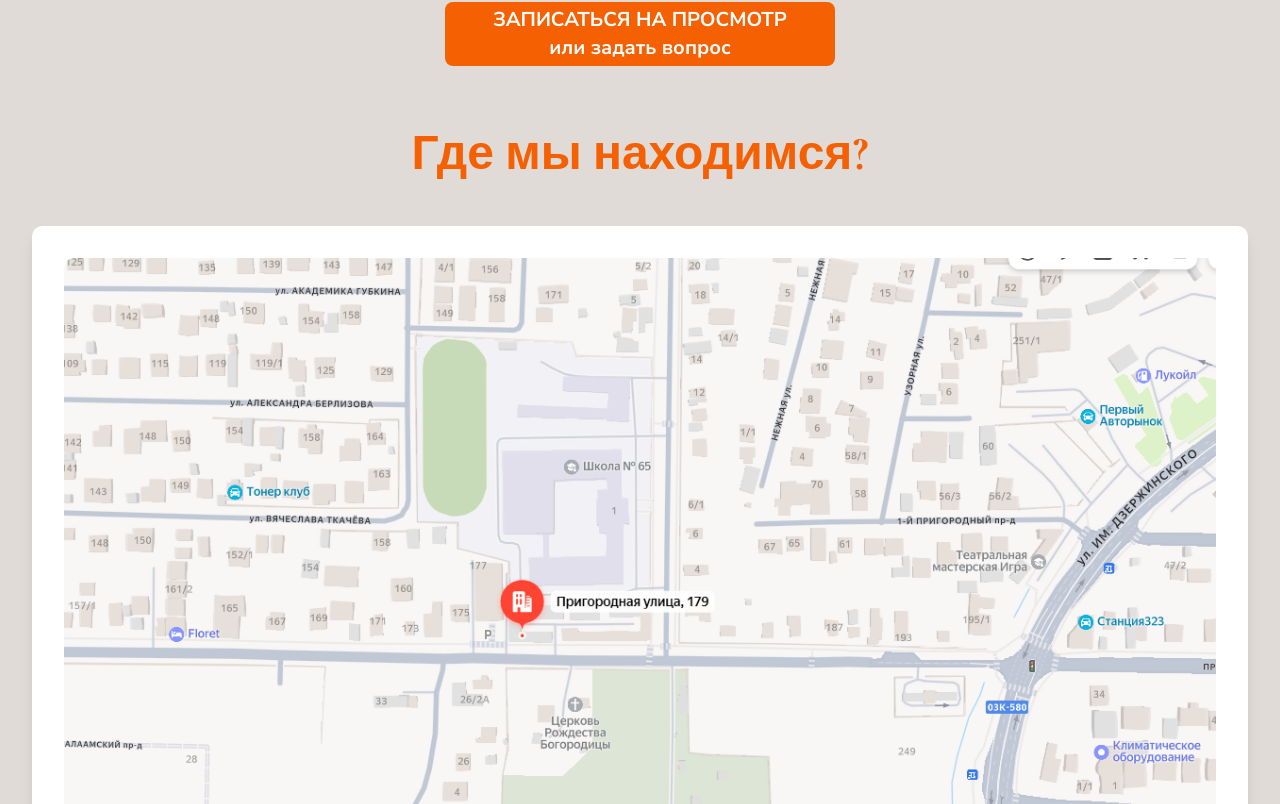
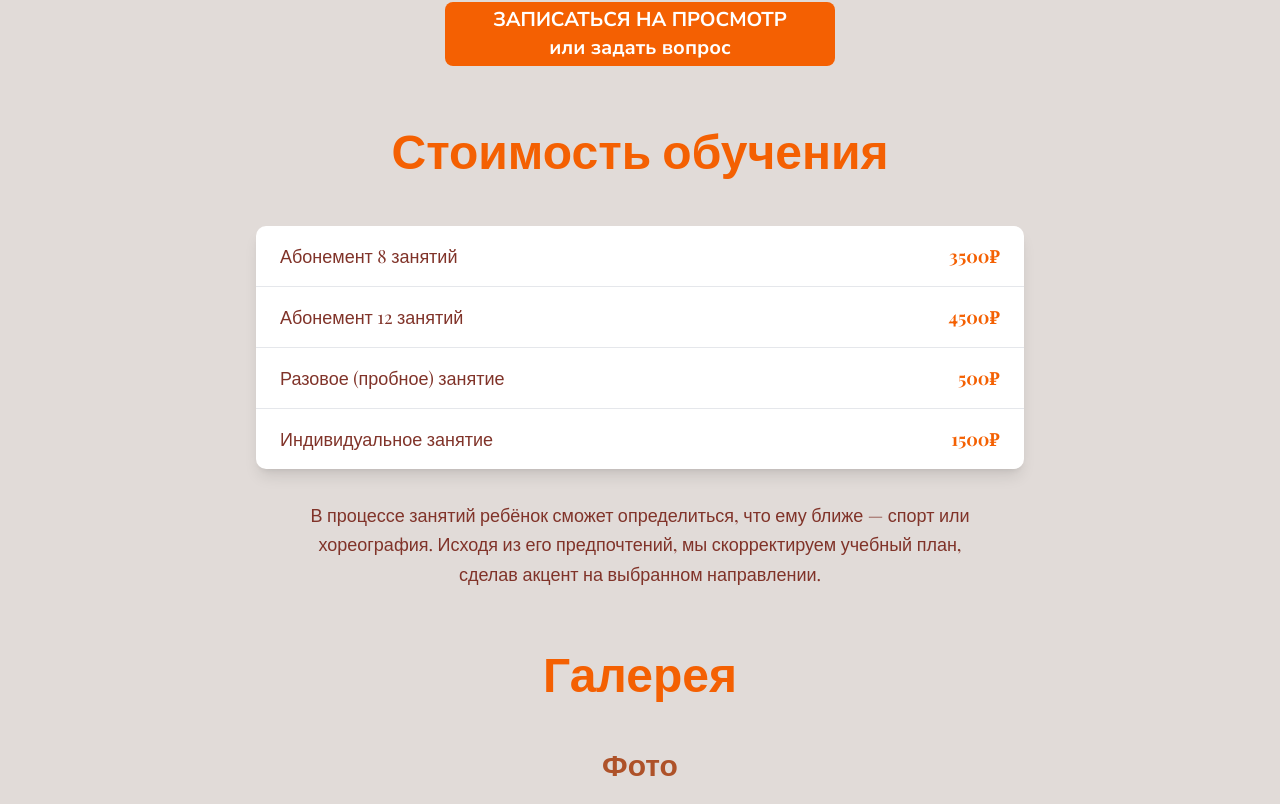
Before and after one commit to krasava1702/dance-studio, a Next.js app: page / in a window 1280 px wide. Shown: the part 2476-3280 px from the top of the page. Built offline with nearby package versions, Linux system fonts and the light colour scheme.

Commit message:
Added a pricing table. Photo replaced "kulaeva.jpg"

```diff
--- a/app/page.tsx
+++ b/app/page.tsx
@@ -153,7 +153,6 @@ export default function DanceStudio() {
             свои физические данные и творческие способности может проявить себя как личность в составе команды.
           </p>
         </section>
-
 
         <section className="mb-8">
           <h2 className="text-4xl md:text-5xl font-bold text-center mb-12 heading-font" style={{ color: "#F46002" }}>
@@ -333,24 +332,51 @@ export default function DanceStudio() {
 
         <section className="mb-16">
           <h2 className="text-4xl md:text-5xl font-bold text-center mb-12 heading-font" style={{ color: "#F46002" }}>
-            Где мы находимся?
+            Стоимость обучения
           </h2>
-          <div className="bg-white rounded-lg shadow-lg p-8">
-            <div className="w-full rounded-lg overflow-hidden">
-              <Image
-                src="/images/map-location.png"
-                alt="Карта с адресом: Пригородная улица, 179"
-                width={1200}
-                height={400}
-                className="w-full h-auto object-cover"
-              />
+          <div className="max-w-3xl mx-auto">
+            <div className="bg-white rounded-lg shadow-lg overflow-hidden">
+              <table className="w-full">
+                <tbody>
+                  <tr className="border-b border-gray-200">
+                    <td className="px-6 py-4 text-lg body-font" style={{ color: "#803329" }}>
+                      Абонемент 8 занятий
+                    </td>
+                    <td className="px-6 py-4 text-lg font-bold text-right" style={{ color: "#F46002" }}>
+                      3500₽
+                    </td>
+                  </tr>
+                  <tr className="border-b border-gray-200">
+                    <td className="px-6 py-4 text-lg body-font" style={{ color: "#803329" }}>
+                      Абонемент 12 занятий
+                    </td>
+                    <td className="px-6 py-4 text-lg font-bold text-right" style={{ color: "#F46002" }}>
+                      4500₽
+                    </td>
+                  </tr>
+                  <tr className="border-b border-gray-200">
+                    <td className="px-6 py-4 text-lg body-font" style={{ color: "#803329" }}>
+                      Разовое (пробное) занятие
+                    </td>
+                    <td className="px-6 py-4 text-lg font-bold text-right" style={{ color: "#F46002" }}>
+                      500₽
+                    </td>
+                  </tr>
+                  <tr>
+                    <td className="px-6 py-4 text-lg body-font" style={{ color: "#803329" }}>
+                      Индивидуальное занятие
+                    </td>
+                    <td className="px-6 py-4 text-lg font-bold text-right" style={{ color: "#F46002" }}>
+                      1500₽
+                    </td>
+                  </tr>
+                </tbody>
+              </table>
             </div>
-            <div className="mt-6 text-center">
-              <p className="text-xl body-font mb-2" style={{ color: "#803329" }}>
-                Пригородная улица, 179
-              </p>
-              <p className="text-lg contact-info" style={{ color: "#AE5229" }}>
-                Приходите к нам на занятия!
+            <div className="mt-8 text-center">
+              <p className="text-lg body-font leading-relaxed max-w-2xl mx-auto" style={{ color: "#803329" }}>
+                В процессе занятий ребёнок сможет определиться, что ему ближе — спорт или хореография. Исходя из его
+                предпочтений, мы скорректируем учебный план, сделав акцент на выбранном направлении.
               </p>
             </div>
           </div>
@@ -443,6 +469,31 @@ export default function DanceStudio() {
                   </div>
                 </div>
               </div>
+            </div>
+          </div>
+        </section>
+
+        <section className="mb-16">
+          <h2 className="text-4xl md:text-5xl font-bold text-center mb-12 heading-font" style={{ color: "#F46002" }}>
+            Где мы находимся?
+          </h2>
+          <div className="bg-white rounded-lg shadow-lg p-8">
+            <div className="w-full rounded-lg overflow-hidden">
+              <Image
+                src="/images/map-location.png"
+                alt="Карта с адресом: Пригородная улица, 179"
+                width={1200}
+                height={400}
+                className="w-full h-auto object-cover"
+              />
+            </div>
+            <div className="mt-6 text-center">
+              <p className="text-xl body-font mb-2" style={{ color: "#803329" }}>
+                Пригородная улица, 179
+              </p>
+              <p className="text-lg contact-info" style={{ color: "#AE5229" }}>
+                Приходите к нам на занятия!
+              </p>
             </div>
           </div>
         </section>
```
Also changed, not shown: package.json (+9 -9 lines), public/images/teachers/kulaeva.jpg.
